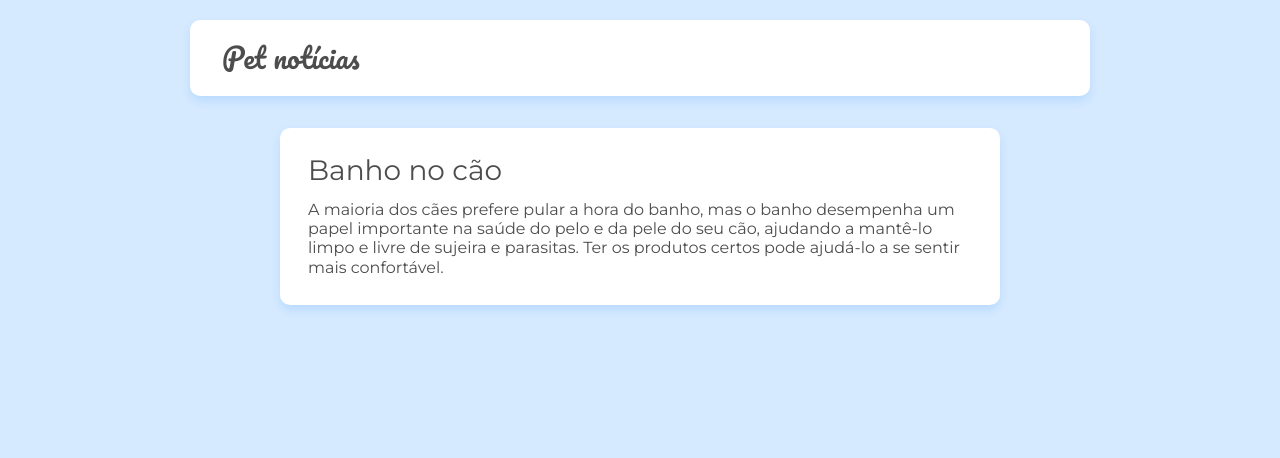
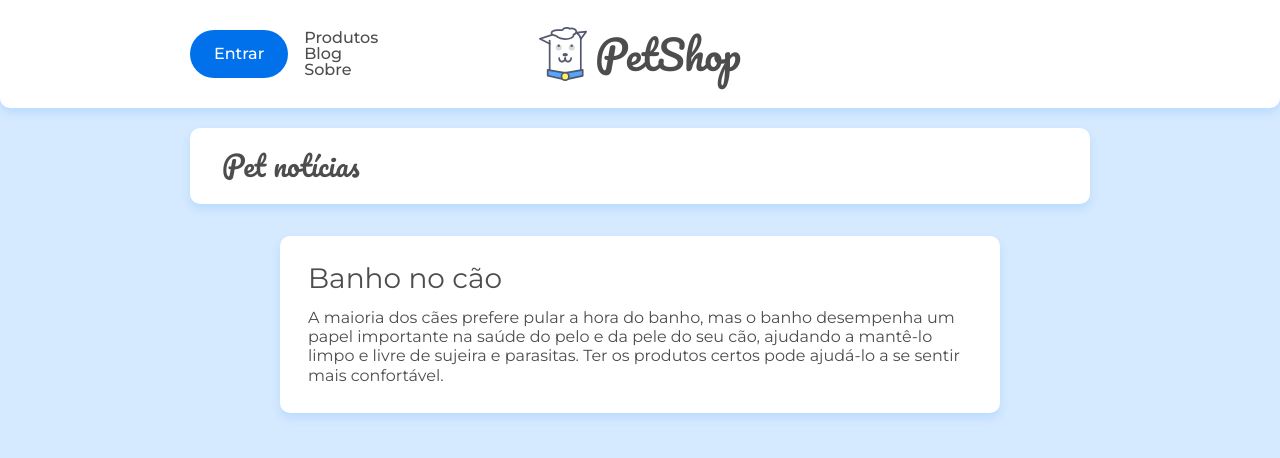
Before and after one commit to danielgaio/javascript-study, a React (Create React App) app in the folder curso-8/1925-React-Router-projeto_inicial/petshop/: page / in a window 1280 px wide. Shown: the top 458 px of the page. Built offline with nearby package versions, Linux system fonts and the light colour scheme.

Commit message:
Criando cabeçalho

```diff
--- a/curso-8/1925-React-Router-projeto_inicial/petshop/src/App.jsx
+++ b/curso-8/1925-React-Router-projeto_inicial/petshop/src/App.jsx
@@ -1,13 +1,15 @@
 import React from "react";
 import { BrowserRouter as Router, Route, Switch } from "react-router-dom";
 import "./assets/css/base/base.css";
+import Cabecalho from "./components/Cabecalho";
 import Home from "./paginas/Home";
+import Pagina404 from "./paginas/Pagina404";
 import Sobre from "./paginas/Sobre";
-import Pagina404 from "./paginas/Pagina404";
 
 function App() {
   return (
     <Router>
+      <Cabecalho />
       <Switch>
         <Route exact path="/">
           <Home />
@@ -16,7 +18,7 @@
           <Sobre />
         </Route>
         <Route>
-          <Pagina404/>
+          <Pagina404 />
         </Route>
       </Switch>
     </Router>
--- /dev/null
+++ b/curso-8/1925-React-Router-projeto_inicial/petshop/src/components/Cabecalho.jsx
@@ -0,0 +1,45 @@
+import React from "react";
+import "../assets/css/componentes/cabecalho.css";
+import imagem from "../assets/img/doguito.svg";
+
+const Cabecalho = () => {
+  return (
+    <header className="cabecalho container">
+      <div className="menu-hamburguer">
+        <span className="menu-hamburguer__icone">
+        </span>
+      </div>
+      <div className="cabecalho-container">
+        <a href="/" className="flex flex--centro">
+          <img className="cabecalho__logo" src={imagem} alt="Logo Doguito" />
+          <h1 className="cabecalho__titulo">PetShop</h1>
+        </a>
+      </div>
+
+      <nav className="menu-cabecalho">
+        <ul className="menu-itens">
+          <li>
+            <a href="#" className="menu-item menu-item--entrar">
+              Entrar
+            </a>
+          </li>
+          <li>
+            <a href="#" className="menu-item">
+              Produtos
+            </a>
+            <a href="/" className="menu-item">
+              Blog
+            </a>
+            <a href="/sobre" className="menu-item">
+              Sobre
+            </a>
+          </li>
+        </ul>
+      </nav>
+
+      <div className="menu-cabecalho-background"></div>
+    </header>
+  );
+};
+
+export default Cabecalho;
```
Also changed, not shown: 1 other file (tests, documents, lock files or other folders).
